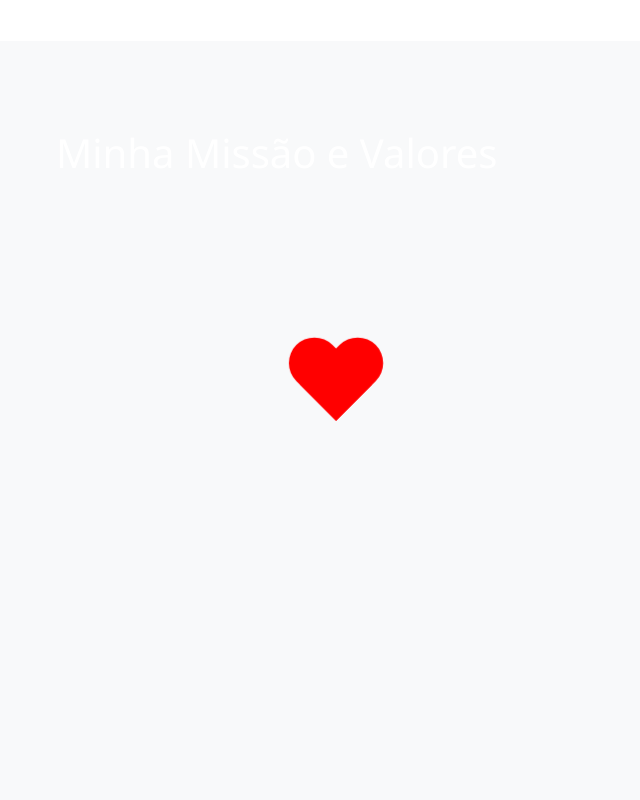
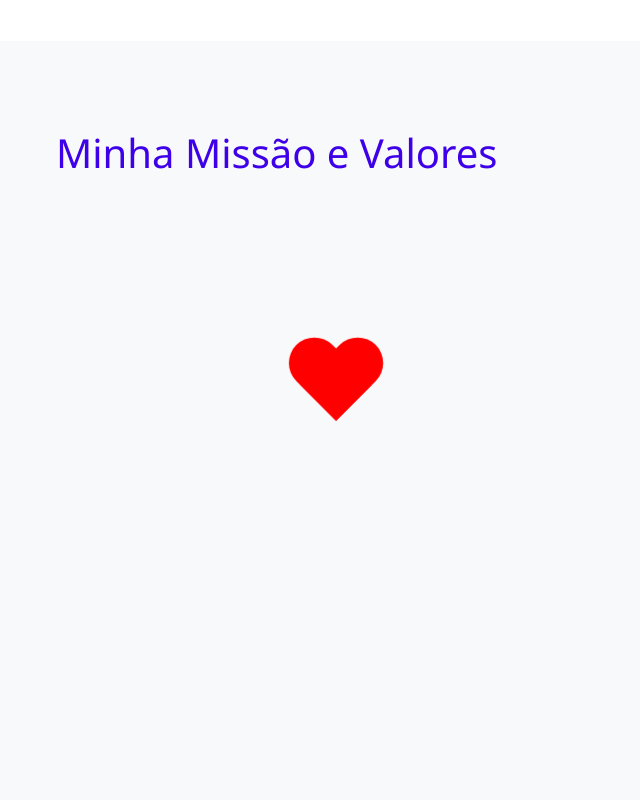
Before and after one commit to Zezoca29/frontend-blog, a Next.js app: page /sobre in a window 1280 px wide. Shown: the part 1100-1900 px from the top of the page, without its empty margins (0-640 px from the left). Built offline with nearby package versions, Linux system fonts and the light colour scheme.

Commit message:
Melhora CSS

```diff
--- a/src/app/blog/page.tsx
+++ b/src/app/blog/page.tsx
@@ -268,7 +268,7 @@ export default function BlogPage() {
   if (error && currentPage === 1)
     return (
       <div className="flex justify-center items-center min-h-screen bg-gray-50">
-        <div className="text-center p-8 bg-white rounded-lg shadow-md max-w-md">
+        <div className="text-center p-8 bg-blue rounded-lg shadow-md max-w-md">
           <div className="w-16 h-16 bg-red-100 text-red-500 rounded-full flex items-center justify-center mx-auto mb-4">
             <X size={32} />
           </div>
@@ -276,7 +276,7 @@ export default function BlogPage() {
           <p className="text-gray-600 mb-4">{error}</p>
           <button
             onClick={() => window.location.reload()}
-            className="bg-[#3e6fc6] hover:bg-[#325aa8] text-white px-4 py-2 rounded-lg transition"
+            className="bg-[#3e6fc6] hover:bg-[#325aa8] text-blue px-4 py-2 rounded-lg transition"
           >
             Tentar novamente
           </button>
@@ -288,9 +288,6 @@ export default function BlogPage() {
     <>
       {/* Estilos para o header e componentes */}
       <style jsx global>{`
-        .text-xl {
-            color: blue;
-        }
         .header {
           background-color: #3e6fc6;
           padding: 1rem 0;
@@ -558,6 +555,7 @@ export default function BlogPage() {
             transform: translateY(0);
           }
         }
+
       `}</style>
 
       <Head>
--- a/src/app/globals.css
+++ b/src/app/globals.css
@@ -1,27 +1,7 @@
 @import "tailwindcss";
-
-:root {
-  --background: #ffffff;
-  --foreground: #171717;
-}
-
-@theme inline {
-  --color-background: var(--background);
-  --color-foreground: var(--foreground);
-  --font-sans: var(--font-geist-sans);
-  --font-mono: var(--font-geist-mono);
-}
-
-@media (prefers-color-scheme: dark) {
-  :root {
-    --background: #3e6fc6;
-    --foreground: #ededed;
-  }
-}
 
 body {
   background: var(--background);
-  color: var(--foreground);
   font-family: Arial, Helvetica, sans-serif;
 }
 
--- a/src/app/sobre/page.tsx
+++ b/src/app/sobre/page.tsx
@@ -215,7 +215,7 @@ const SobreMim = () => {
           }
           .section-title{
             font-size: 2.5rem;
-            color: #ffffff;
+            color:rgb(62, 0, 232);
             }
           .animation-container {
             position: relative;
```
